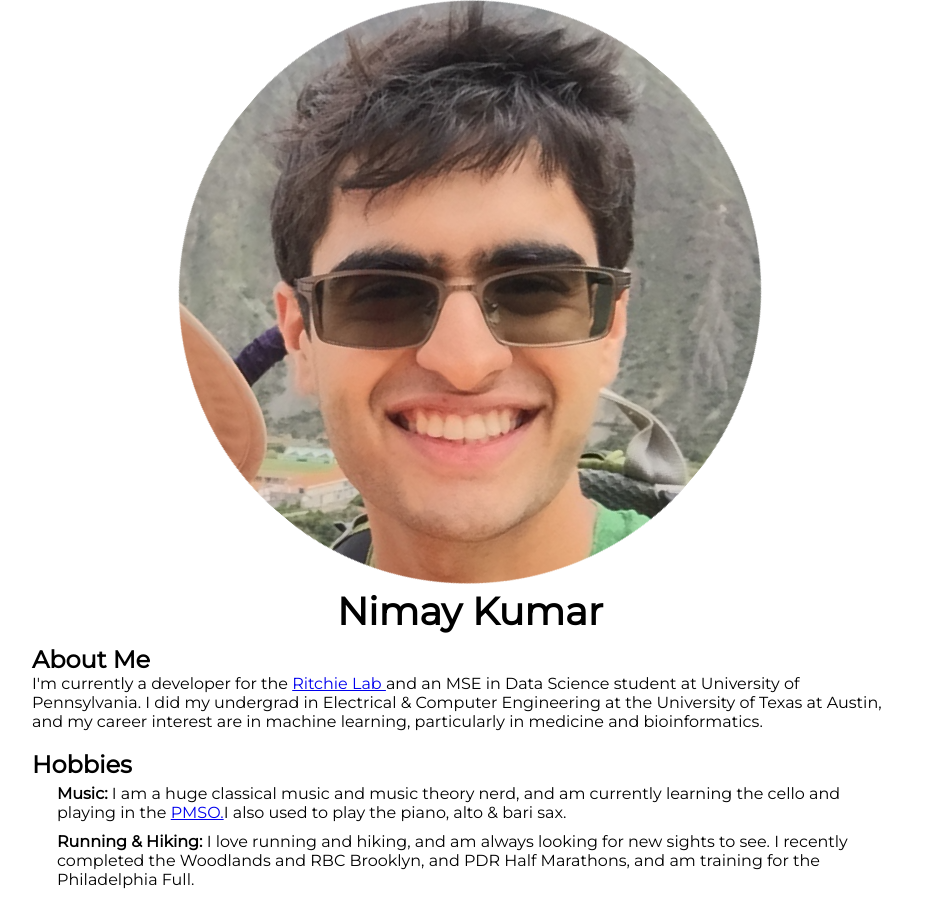
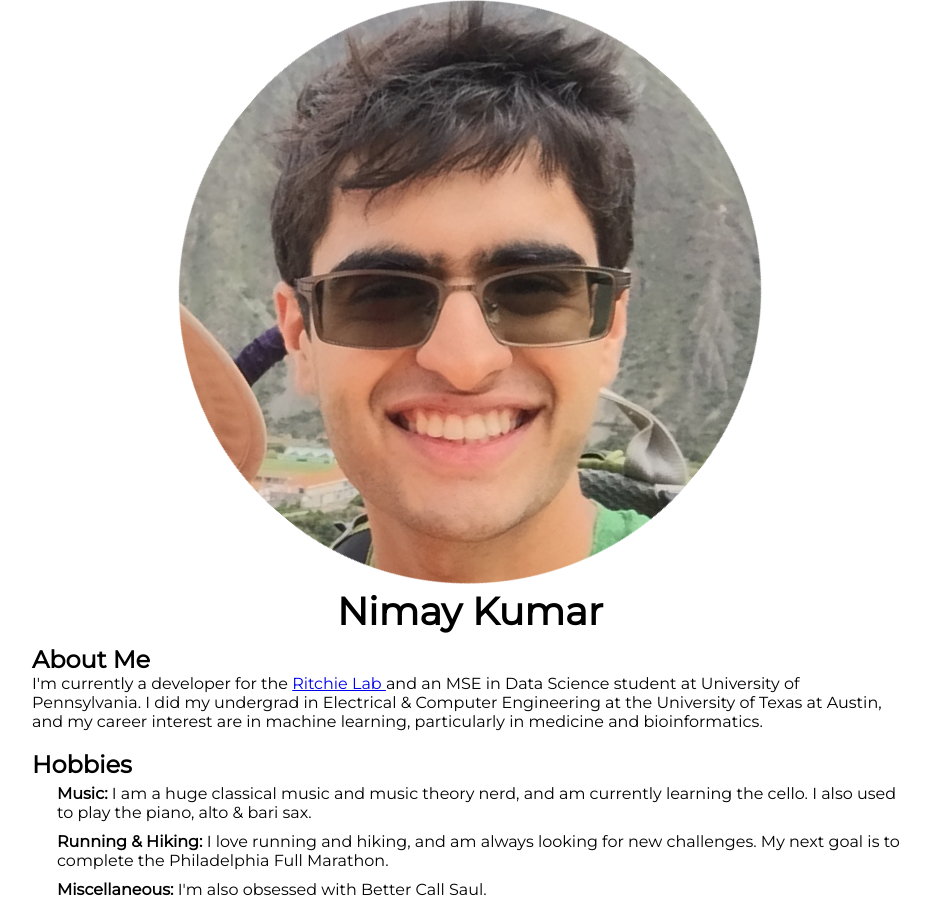
Before and after one commit to NimayRKumar/personal-website, a React (Create React App) app: page / in a window 1280 px wide. Shown: the top 899 px of the page, without its empty margins (170-1100 px from the left). Built offline with nearby package versions, Linux system fonts and the light colour scheme.

Commit message:
updates again

```diff
--- a/src/components/About/About.js
+++ b/src/components/About/About.js
@@ -47,13 +47,12 @@ const About = () => {
                 <h2>Hobbies</h2>
                 <div className={styles.indent}>
                     <b>Music: </b>
-                    I am a huge classical music and music theory nerd, and am currently learning the cello and playing in the <a href="https://www.pennmedsymphony.com/"> PMSO.</a>
+                    I am a huge classical music and music theory nerd, and am currently learning the cello.
                     I also used to play the piano, alto & bari sax.
                 </div>
                 <div className={styles.indent}>
                     <b>Running & Hiking: </b>
-                    I love running and hiking, and am always looking for new sights to see. I recently completed the Woodlands and RBC Brooklyn, and PDR Half Marathons,
-                    and am training for the Philadelphia Full.
+                    I love running and hiking, and am always looking for new challenges. My next goal is to complete the Philadelphia Full Marathon.
                 </div>
                 <div className={styles.indent}>
                     <b>Miscellaneous: </b>
```
